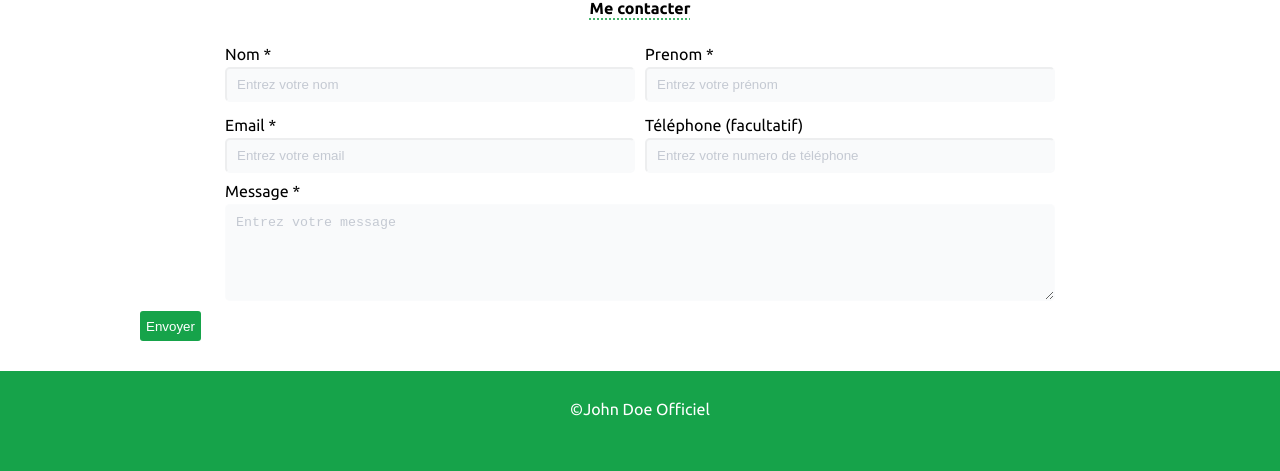
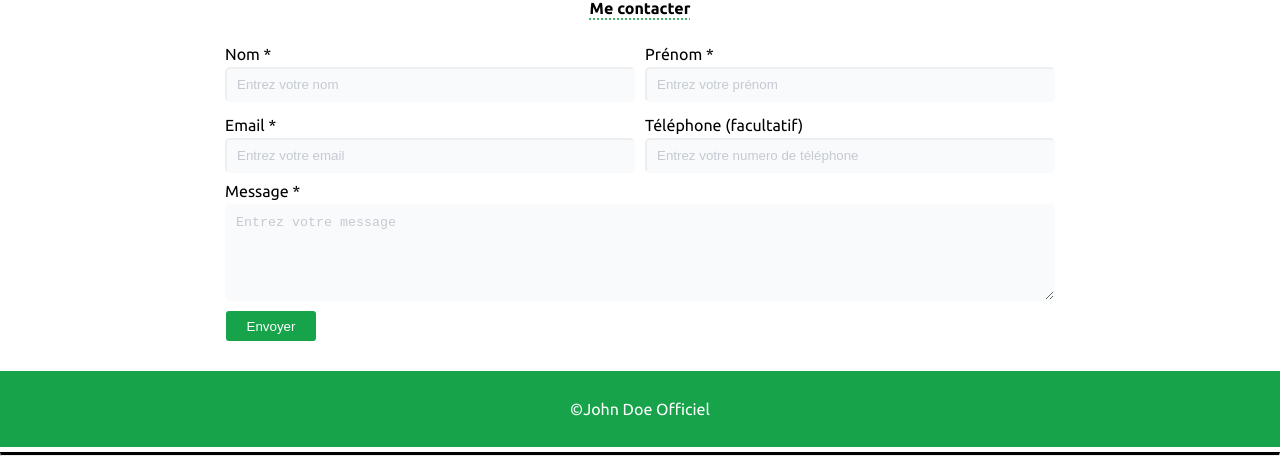
Before and after one commit to Oussamabeghdi/ifpa-ecf1-titre-pro-oussama-beghdi, a plain HTML site: page index.html in a window 1280 px wide. Shown: the part 794-1265 px from the top of the page. Drawn offline with Linux system fonts and the light colour scheme.

Commit message:
Updated footer styles

```diff
--- a/index.html
+++ b/index.html
@@ -38,7 +38,7 @@
     </header>
     <div class="hero">
       <div><span>John Doe - </span> <span>Développeur Web</span></div>
-        <hr>
+        <hr class="border-bottom-john-doe">
 
     </div>
 
@@ -79,7 +79,7 @@
                 <input type="text" id="Nom" placeholder="Entrez votre nom" required/>
             </div>
 
-            <div class="input-text-name"> <span>Prenom *</span>
+            <div class="input-text-name"> <span>Prénom *</span>
                 <input type="text" id="prenom" placeholder="Entrez votre prénom" required/>
             </div>
 
@@ -103,14 +103,17 @@
             <textarea name="Message" rows="5" cols="20" id="message" placeholder="Entrez votre message" required></textarea>
 
       </div>
-      <button class="boutton-envoyer-message ">Envoyer</button>
-    </form>
+      <div class="boutton">
+        <button class="boutton-envoyer-message ">Envoyer</button>
+      </div>
+      </form>
     </section>
 
     <footer class="footer">
         <div><span>©</span><span>John Doe Officiel</span></div>
 
     </footer>
+    <hr class="underline-bottom-footer">
     <script src="index.js"></script>
 
   </body>
--- a/style.css
+++ b/style.css
@@ -69,7 +69,7 @@ header {
   font-size: 36px;
   font-style: italic;
 }
-hr {
+.border-bottom-john-doe {
   border-top: 1px solid white; /* Couleur de la ligne */
   width: 130px; /* Largeur de la ligne */
   margin: 20px auto; /* Centrer la ligne et ajouter des marges */
@@ -203,8 +203,9 @@ textarea::placeholder {
   padding: 5px 0;
 }
 .boutton-envoyer-message {
-  margin: 10px 0 0 0;
+  margin: 10px 0 0 86px;
   height: 30px;
+  width: 90px;
   border-radius: 3px;
   border: none;
   background: #16a34a;
@@ -216,7 +217,6 @@ textarea::placeholder {
 }
 
 .footer {
-  height: 100px;
   background: #16a34a;
   margin: 30px 0 0 0;
 }
@@ -229,3 +229,9 @@ textarea::placeholder {
 footer span {
   color: white;
 }
+.underline-bottom-footer {
+  border-top: 3px solid black;
+  width: auto;
+
+  margin-top: 5px;
+}
```
